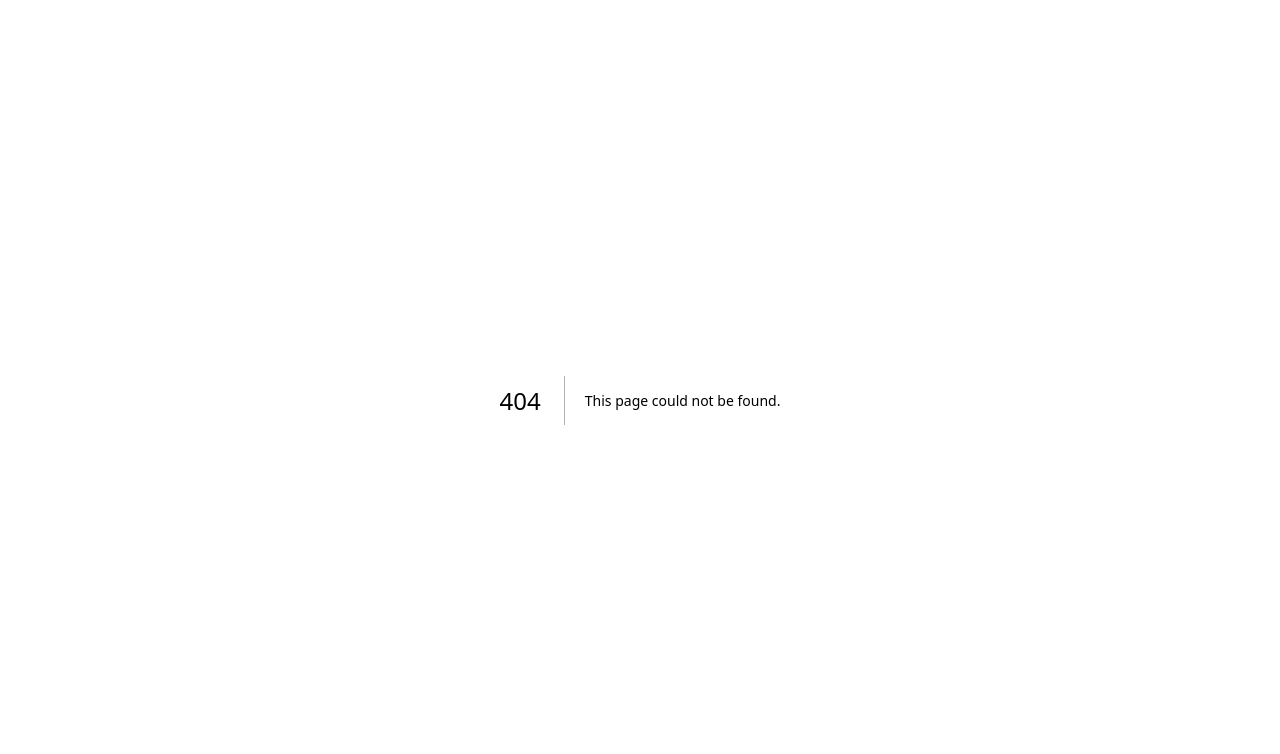
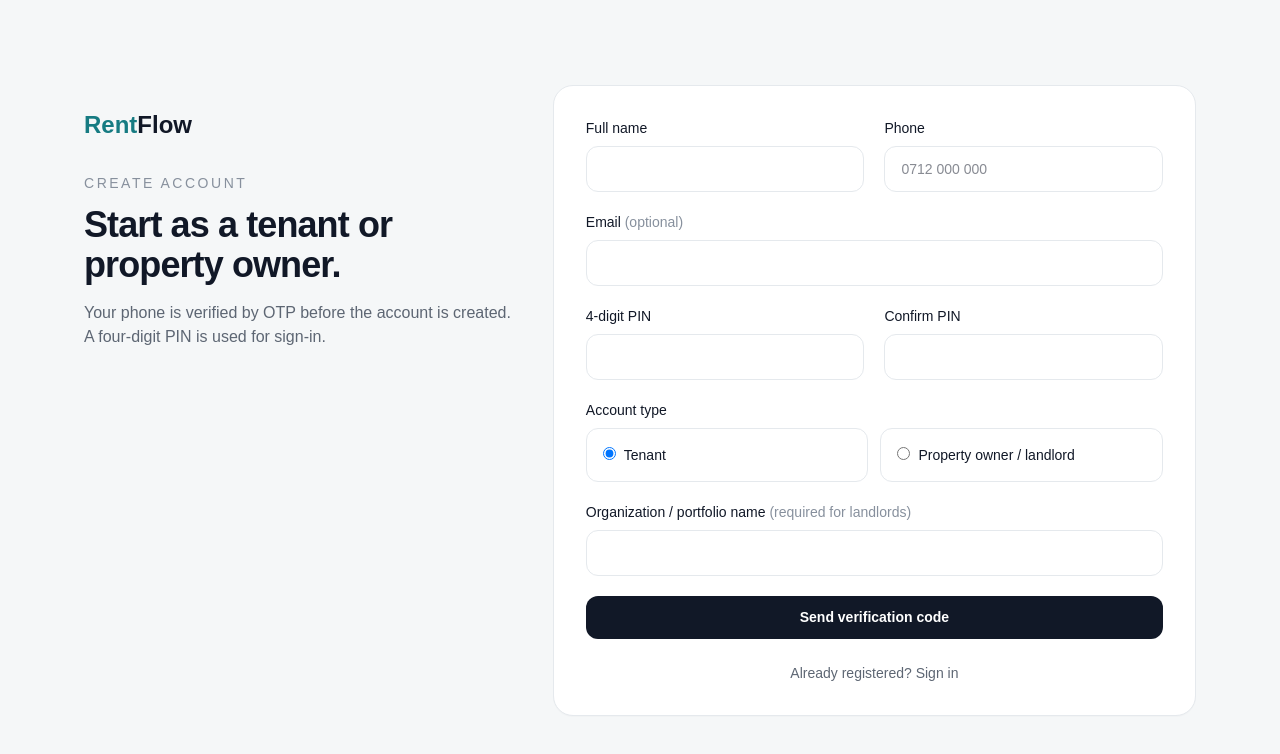
Before and after one commit to PHENOMVALENCE/rentflow-next, a Next.js app: page /register in a window 1280 px wide. Before the commit this address had no page. Shown: the top 754 px of the page. Built offline with nearby package versions, Linux system fonts and the light colour scheme.

Commit message:
feat: add registration UI

```diff
--- /dev/null
+++ b/src/app/register/page.tsx
@@ -0,0 +1,33 @@
+import Link from "next/link";
+import { requestRegistrationOtp } from "@/server/auth/registration-actions";
+
+const errorMessages: Record<string, string> = {
+  invalid: "Check the form details and try again.",
+  phone: "Use a valid Tanzanian mobile number.",
+  expired: "Your registration session expired. Start again.",
+  persistence: "Registration is unavailable until persistent storage is configured.",
+};
+
+export default async function RegisterPage({ searchParams }: { searchParams: Promise<{ error?: string; role?: string }> }) {
+  const { error, role } = await searchParams;
+  const defaultRole = role === "LANDLORD" ? "LANDLORD" : "TENANT";
+  return (
+    <main className="mx-auto flex min-h-screen max-w-6xl items-center px-5 py-12">
+      <div className="grid w-full gap-10 lg:grid-cols-[.8fr_1.2fr] lg:items-start">
+        <section className="pt-6"><Link href="/" className="text-2xl font-semibold"><span className="text-[var(--brand)]">Rent</span>Flow</Link><p className="mt-8 text-sm font-medium uppercase tracking-[.18em] text-[var(--muted)]">Create account</p><h1 className="mt-3 max-w-lg text-4xl font-semibold tracking-tight">Start as a tenant or property owner.</h1><p className="mt-4 max-w-lg text-[var(--muted-strong)]">Your phone is verified by OTP before the account is created. A four-digit PIN is used for sign-in.</p></section>
+        <section className="rf-card p-6 lg:p-8">
+          {error && <div className="mb-5 rounded-xl border border-red-200 bg-red-50 px-4 py-3 text-sm text-red-800">{errorMessages[error] ?? "Registration could not continue."}</div>}
+          <form action={requestRegistrationOtp} className="space-y-5">
+            <div className="grid gap-5 md:grid-cols-2"><label className="text-sm font-medium">Full name<input name="name" required minLength={2} maxLength={255} className="mt-2 w-full rounded-xl border border-[var(--border)] px-4 py-3" /></label><label className="text-sm font-medium">Phone<input name="phone" required inputMode="tel" placeholder="0712 000 000" className="mt-2 w-full rounded-xl border border-[var(--border)] px-4 py-3" /></label></div>
+            <label className="block text-sm font-medium">Email <span className="font-normal text-[var(--muted)]">(optional)</span><input name="email" type="email" maxLength={255} className="mt-2 w-full rounded-xl border border-[var(--border)] px-4 py-3" /></label>
+            <div className="grid gap-5 md:grid-cols-2"><label className="text-sm font-medium">4-digit PIN<input name="pin" required type="password" inputMode="numeric" pattern="[0-9]{4}" maxLength={4} className="mt-2 w-full rounded-xl border border-[var(--border)] px-4 py-3" /></label><label className="text-sm font-medium">Confirm PIN<input name="pinConfirmation" required type="password" inputMode="numeric" pattern="[0-9]{4}" maxLength={4} className="mt-2 w-full rounded-xl border border-[var(--border)] px-4 py-3" /></label></div>
+            <fieldset><legend className="text-sm font-medium">Account type</legend><div className="mt-2 grid gap-3 sm:grid-cols-2"><label className="rounded-xl border border-[var(--border)] p-4 text-sm"><input type="radio" name="role" value="TENANT" defaultChecked={defaultRole === "TENANT"} className="mr-2" />Tenant</label><label className="rounded-xl border border-[var(--border)] p-4 text-sm"><input type="radio" name="role" value="LANDLORD" defaultChecked={defaultRole === "LANDLORD"} className="mr-2" />Property owner / landlord</label></div></fieldset>
+            <label className="block text-sm font-medium">Organization / portfolio name <span className="font-normal text-[var(--muted)]">(required for landlords)</span><input name="organizationName" maxLength={255} className="mt-2 w-full rounded-xl border border-[var(--border)] px-4 py-3" /></label>
+            <button type="submit" className="rf-button rf-button-dark w-full">Send verification code</button>
+          </form>
+          <p className="mt-6 text-center text-sm text-[var(--muted-strong)]">Already registered? <Link href="/login" className="font-medium text-black">Sign in</Link></p>
+        </section>
+      </div>
+    </main>
+  );
+}
```
